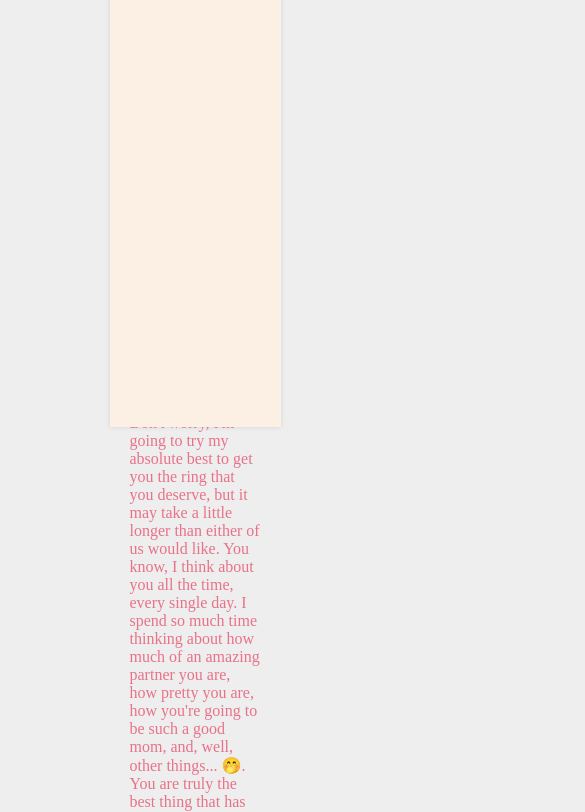
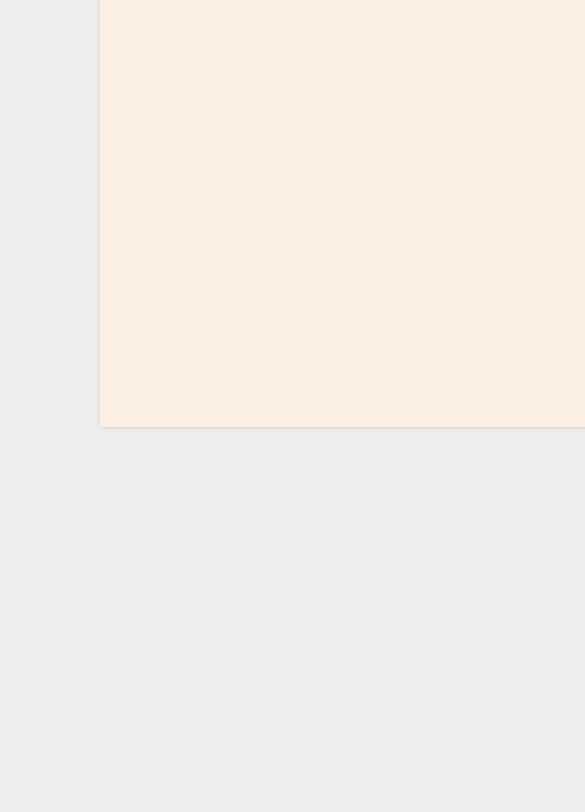
Before and after one commit to chrisf223/Lya_Valentines_2025, a plain HTML site: page index.html in a window 390 px wide. Shown: the part 273-1085 px from the top of the page, 585 px wide, since content can reach past the window. After the commit the page ends 844 px from the top, so only its background shows below. Drawn offline with nearby package versions, Linux system fonts and the light colour scheme.

Commit message:
removed mobile

```diff
--- a/styles.css
+++ b/styles.css
@@ -106,19 +106,3 @@ body {
 .right-card .signature {
     color: #ffb0e4;
 }
-
-/* Media Queries for Mobile */
-@media (max-width: 768px) {
-    .card {
-        width: 90%; /* Responsive width for smaller screens */
-        margin: 20px auto;
-    }
-
-    .right-card {
-        padding: 20px;
-    }
-
-    .left-card {
-        box-shadow: none;
-    }
-}
```
